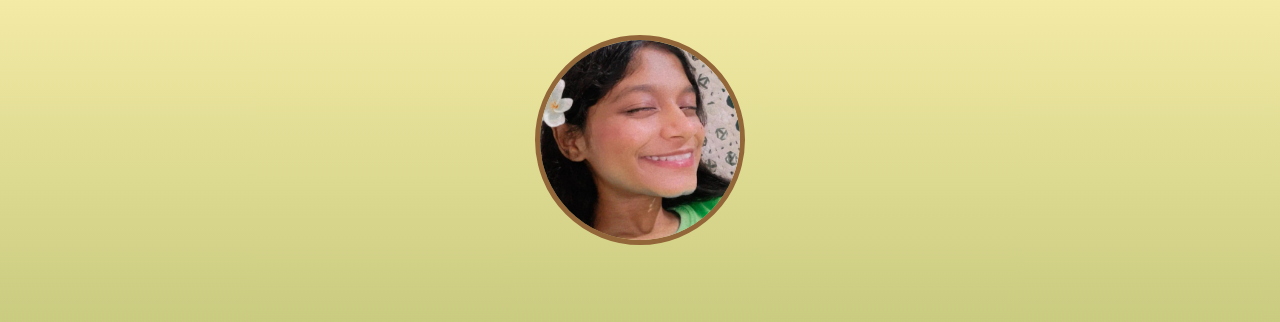
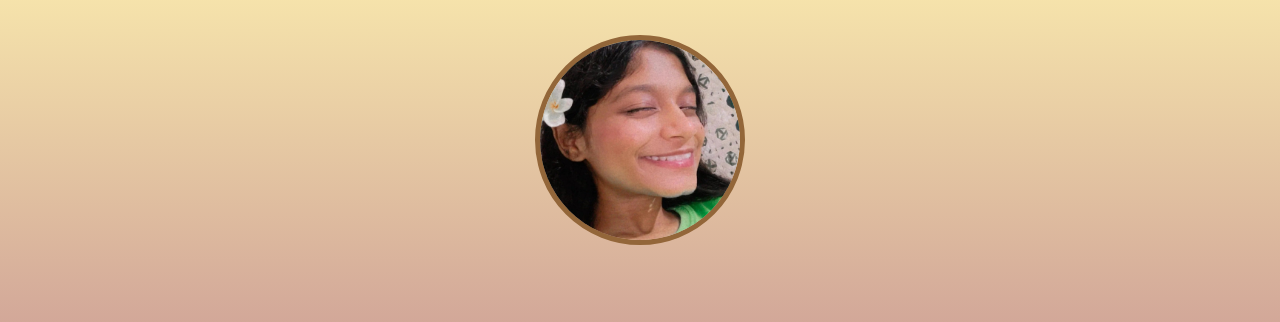
Before and after one commit to bhatiatushar05/Birthday-card, a plain HTML site: page index.html in a window 1280 px wide. Shown: the part 90-412 px from the top of the page. Drawn offline with Linux system fonts and the light colour scheme; a web font is replaced by a local one.

Commit message:
new channge

```diff
--- a/styles4.css
+++ b/styles4.css
@@ -4,7 +4,7 @@
     border: 5px solid #936639 ;
 }
 body{
-    background:linear-gradient(#fff3b0,#7f943c);
+    background:linear-gradient(#fff3b0,#943e78);
     text-align: center;
     font-family: 'happy monkey';
     color: #250902;
```
